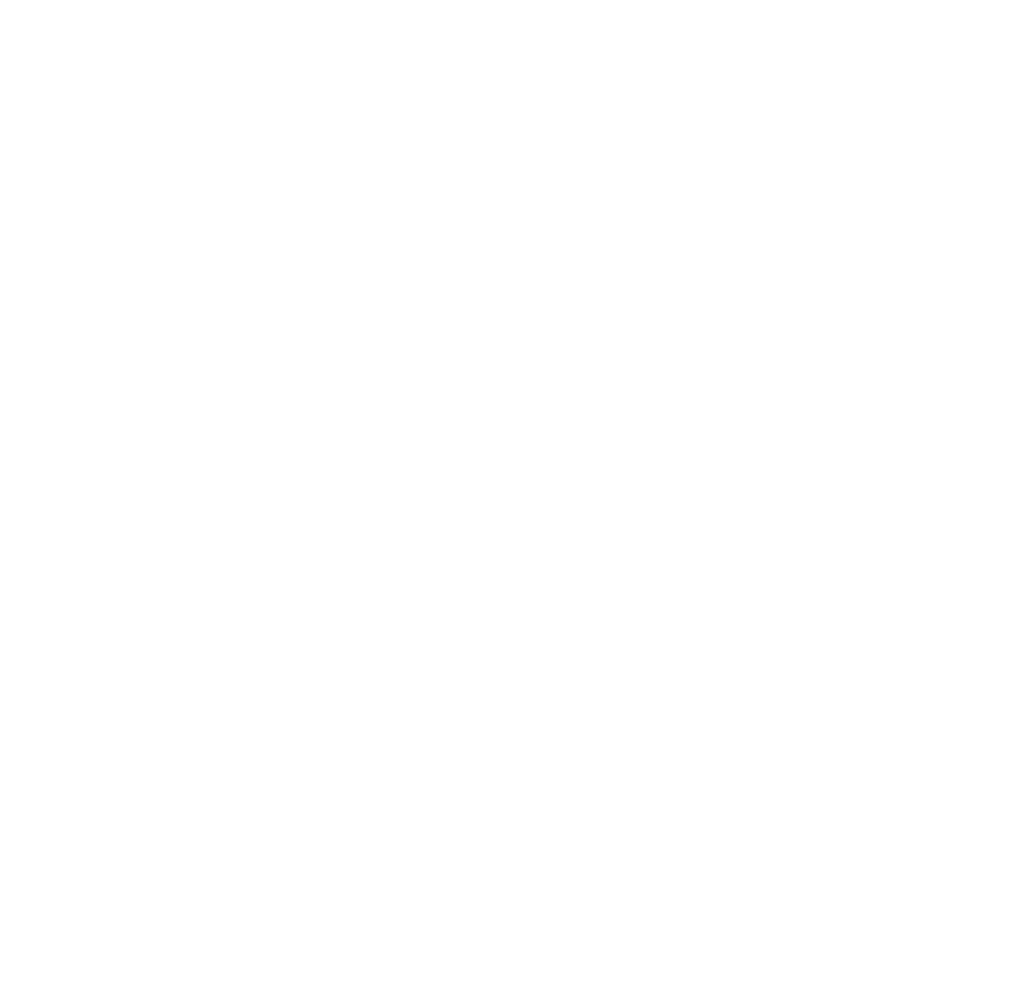
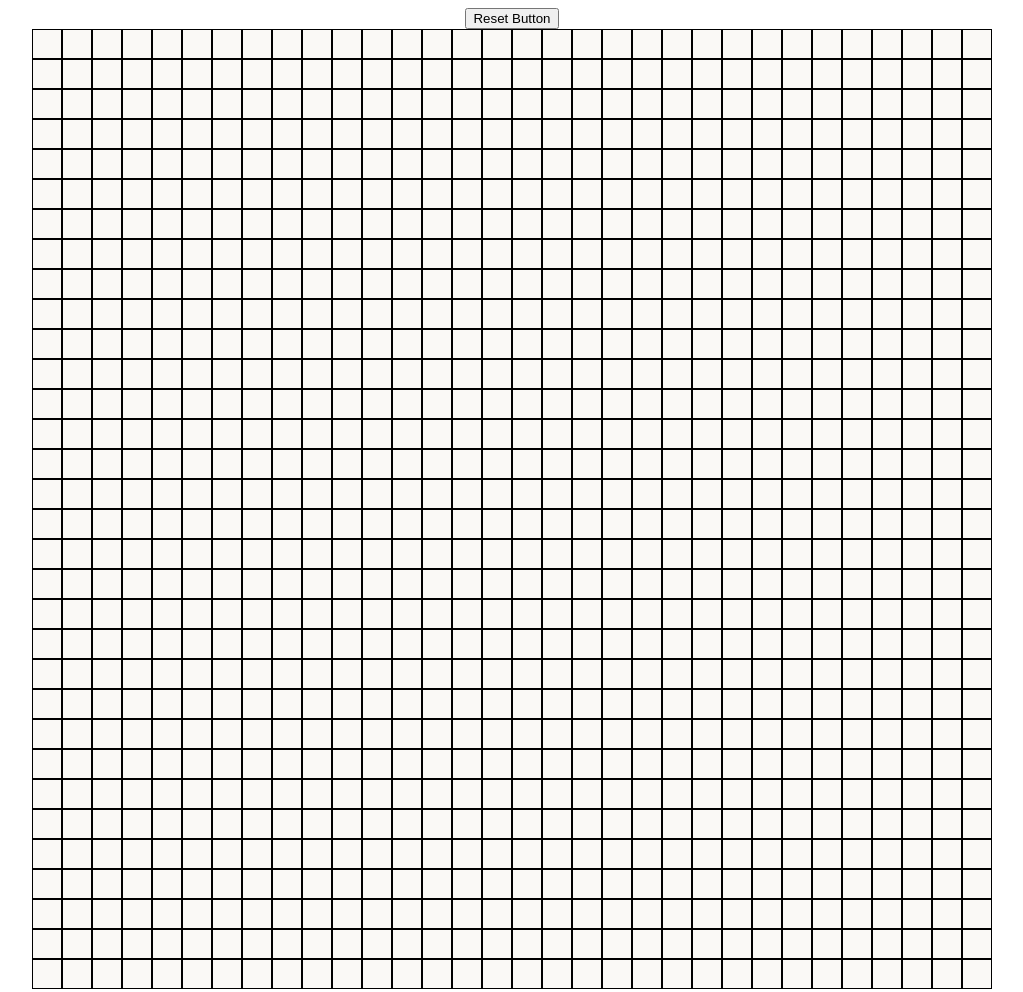
Before and after one commit to abirHazari/etch-a-sketch, a website built with Vite: page index.html in a window 1280 px wide. Shown: the whole page, without its empty margins (128-1151 px from the left). Before the commit the page ends 800 px from the top, so only its background shows below. Built offline with nearby package versions, Linux system fonts and the light colour scheme.

Commit message:
finished etch-a-sketch base

```diff
--- a/index.html
+++ b/index.html
@@ -1,13 +1,16 @@
 <!DOCTYPE html>
 <html lang="en">
   <head>
-    <title></title>
+    <title>Etch A Sketch</title>
     <meta charset="UTF-8">
     <meta name="viewport" content="width=device-width, initial-scale=1">
     <link href="style.css" rel="stylesheet">
     <script defer src="main.js" type="module"></script>
   </head>
   <body>
-
+    <div class="reset-button">
+      <button type="button">Reset Button</button>
+    </div>
+    <div id="container"></div>
   </body>
 </html>
--- a/main.js
+++ b/main.js
@@ -0,0 +1,41 @@
+let numOfGrid = 32;
+const container = document.querySelector('#container');
+const resetButton = document.querySelector('.reset-button button');
+
+const createGrid = (numOfGrid) => {
+  const tempDiv = document.createElement('div');
+  tempDiv.classList.add('temp-div');
+
+  for (let i = 0; i < numOfGrid; i++) {
+    const rowDivs = document.createElement('div');
+    rowDivs.classList.add('grid-row');
+
+    for (let j = 0; j < numOfGrid; j++) {
+      const witdhAndHeight = 960 / numOfGrid;
+      const boxDivs = document.createElement('div');
+      boxDivs.classList.add('grid-box');
+      boxDivs.style.width = `${witdhAndHeight}px`;
+      boxDivs.style.height = `${witdhAndHeight}px`;
+      boxDivs.addEventListener('mouseenter', () => {
+        boxDivs.style.backgroundColor = 'black';
+      })
+      rowDivs.appendChild(boxDivs);
+    }
+    tempDiv.appendChild(rowDivs);
+  }
+  container.appendChild(tempDiv);
+}
+
+resetButton.addEventListener('click', () => {
+  let inputNumber = +prompt("Enter number of grids (max 100)","");
+  while (inputNumber >= 100) {
+    inputNumber = +prompt("Enter a number smaller or equal to 100", "");
+  }
+  const tempDiv = document.querySelector('.temp-div');
+
+  tempDiv.remove();
+
+  createGrid(inputNumber);
+})
+
+createGrid(numOfGrid);
--- a/style.css
+++ b/style.css
@@ -0,0 +1,21 @@
+*{
+  box-sizing: border-box;
+}
+
+#container{
+  width: 960px;
+  margin: auto;
+}
+
+.grid-row{
+  display: flex;
+}
+
+.grid-box{
+  border: 1px solid black;
+  background-color: #FAF9F6;
+}
+
+.reset-button{
+  text-align: center;
+}
```
